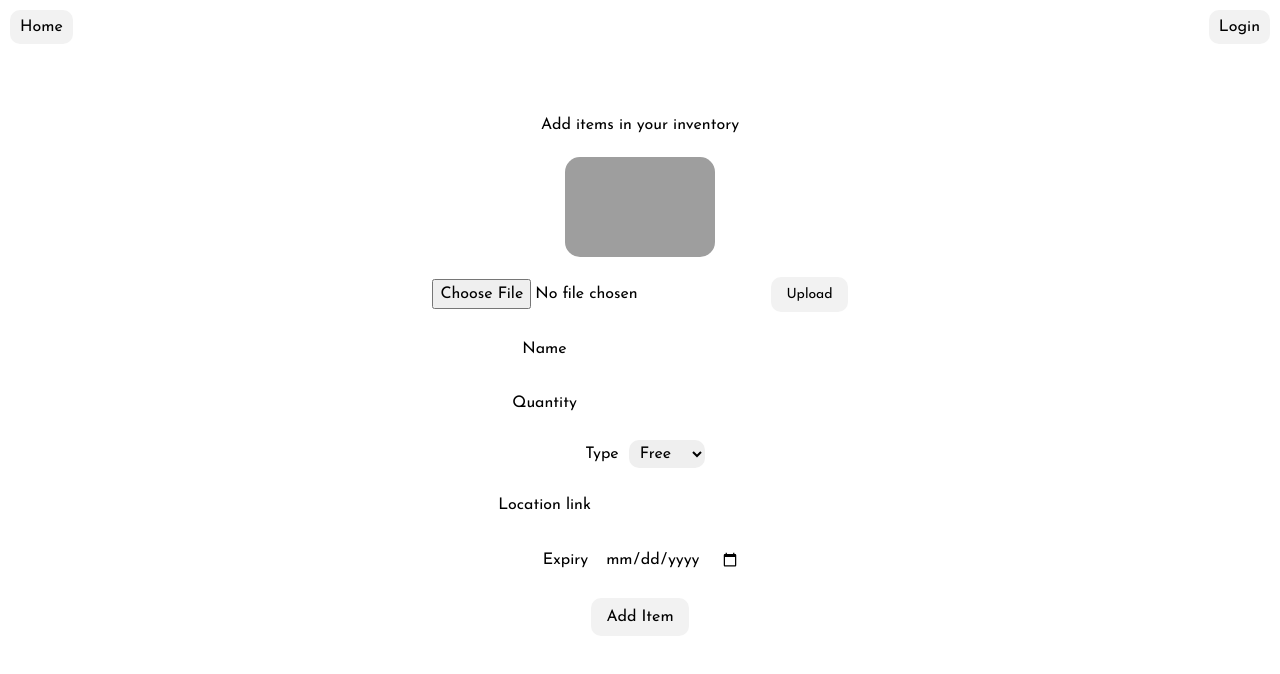
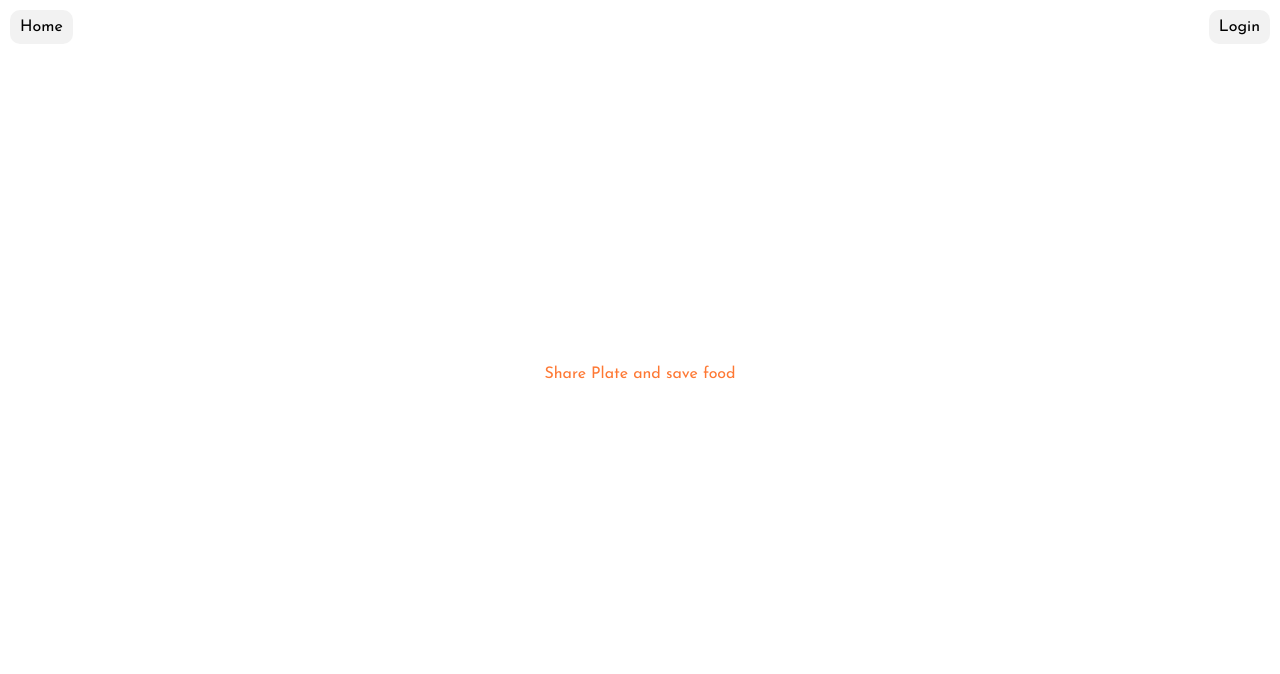
Before and after one commit to ljy03/share-plate, a React (Vite) app in the folder client/: page / in a window 1280 px wide. Shown: the top 674 px of the page. Built offline with nearby package versions, Linux system fonts and the light colour scheme; no server answers; grey boxes are pictures that could not be loaded.

Commit message:
working condition

```diff
--- a/client/src/Home.jsx
+++ b/client/src/Home.jsx
@@ -34,7 +34,7 @@ const Home = () => {
             .catch((err) => console.log(err));
     };
 
-    const handleAddFoodItem = async(e) => {
+    const handleAddFoodItem = async (e) => {
         e.preventDefault();
         await axios.post(`${backendUrl}/user/addFood`, {
             name,
@@ -45,7 +45,7 @@ const Home = () => {
             email: user.email,
             expiry
         })
-        .then(async(res) => {
+            .then(async (res) => {
                 await axios.put(`${backendUrl}/user//updateInventory`, {
                     email: user.email,
                 })
@@ -56,6 +56,7 @@ const Home = () => {
 
     return (
         <div>
+            {user ? (
                 <div style={
                     {
                         display: "flex",
@@ -105,6 +106,20 @@ const Home = () => {
                         <button onClick={handleAddFoodItem} style={{ backgroundColor: "#f2f2f2", outline: "none", border: "none", padding: "7px 15px", borderRadius: "10px", cursor: "pointer" }}>Add Item</button>
                     </div>
                 </div>
+            ): (
+                <div style={
+                    {
+                        display: "flex",
+                        flexDirection: "column",
+                        alignItems: "center",
+                        justifyContent: "center",
+                        rowGap: "20px",
+                        height: "80vh"
+                    }
+                }>
+                    <h1>Share Plate and save food</h1>
+                </div>
+            )}
         </div>
     );
 
--- a/client/src/pages/Inventory.jsx
+++ b/client/src/pages/Inventory.jsx
@@ -3,13 +3,12 @@ import FoodCard from "./components/FoodCard";
 import axios from "axios";
 import { backendUrl } from "../App";
 import { MyContextProvider } from "../App";
+import OpenAI from "openai"
 
 const Inventory = () => {
 
-
     const [foodItem, setFoodItem] = useState([]);
     const { user } = useContext(MyContextProvider);
-
     useEffect(() => {
         axios.get(`${backendUrl}/user/getInventory`, {
             headers: {
@@ -19,6 +18,7 @@ const Inventory = () => {
             .then((res) => {
                 console.log(res);
                 setFoodItem(res.data);
+                res.data.map((item) => console.log(item.name))
             })
             .catch((err) => console.log(err));
     }, [])
@@ -27,6 +27,7 @@ const Inventory = () => {
     return (
         <div style={{ display: 'flex', flexDirection: 'column', alignItems: 'center' }}>
             <h1 style={{ textAlign: 'center', marginTop: '20px' }}>Inventory</h1>
+            <p onClick={generateRecipie}>generate</p>
             <div style={{ display: 'grid', gridTemplateColumns: 'repeat(3, 1fr)', gap: '20px', marginTop: '30px', width: '80%', maxWidth: '800px' }}>
                 {foodItem.length > 0 ?
                     (
```
Also changed, not shown: 2 other files (tests, documents, lock files or other folders). Lines whose indentation alone changed are shown as unchanged.
